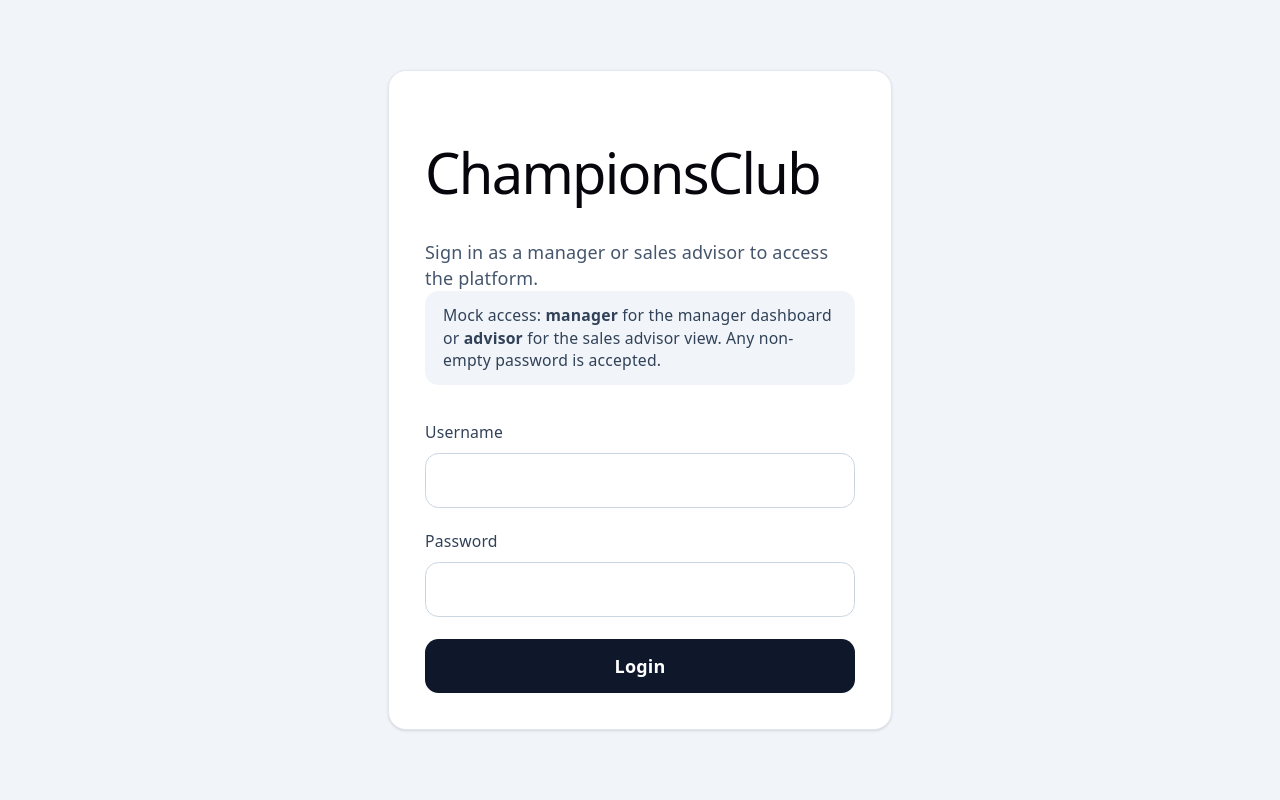
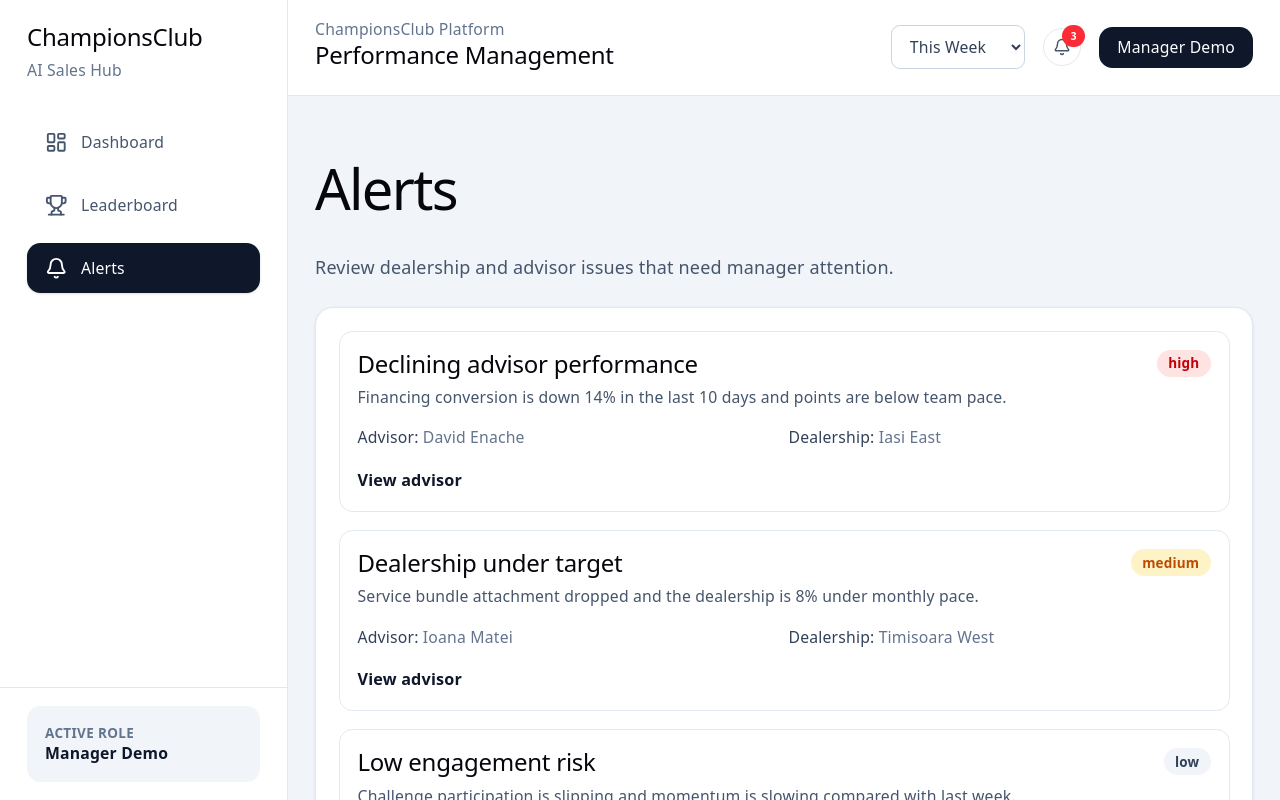
Before and after one commit to AlexandraPitaru/championsclub, a React (Vite) app in the folder championsclub-frontend/: page /alerts in a window 1280 px wide. Before the commit this address led to /login. Shown: the top 800 px of the page. Built offline with nearby package versions, Linux system fonts and the light colour scheme.

Commit message:
WIP: updates for login, and manager demo page

```diff
--- a/championsclub-frontend/package.json
+++ b/championsclub-frontend/package.json
@@ -10,10 +10,12 @@
     "preview": "vite preview"
   },
   "dependencies": {
+    "@beeq/core": "^1.12.3",
+    "@beeq/react": "^1.12.3",
     "clsx": "^2.1.1",
     "lucide-react": "^1.8.0",
-    "react": "^19.2.5",
-    "react-dom": "^19.2.5",
+    "react": "^18.3.1",
+    "react-dom": "^18.3.1",
     "react-router-dom": "^7.14.2",
     "recharts": "^3.8.1",
     "tailwind-merge": "^3.5.0"
--- a/championsclub-frontend/src/app/router/index.tsx
+++ b/championsclub-frontend/src/app/router/index.tsx
@@ -4,13 +4,17 @@ import LoginPage from "../../pages/LoginPage";
 import ManagerDashboardPage from "../../pages/ManagerDashboardPage";
 import AdvisorProfilePage from "../../pages/AdvisorProfilePage";
 import LeaderboardPage from "../../pages/LeaderboardPage";
+import AdvisorDashboardPage from "../../pages/AdvisorDashboardPage";
+import AlertsPage from "../../pages/AlertsPage";
 
 export default function AppRouter() {
     return (
         <Routes>
             <Route path="/login" element={<LoginPage />} />
             <Route path="/dashboard" element={<ManagerDashboardPage />} />
+            <Route path="/alerts" element={<AlertsPage />} />
             <Route path="/advisor/:id" element={<AdvisorProfilePage />} />
+            <Route path="/advisor-dashboard" element={<AdvisorDashboardPage />} />
             <Route path="/leaderboard" element={<LeaderboardPage />} />
 
             {/* fallback */}
--- a/championsclub-frontend/src/components/layout/Sidebar.tsx
+++ b/championsclub-frontend/src/components/layout/Sidebar.tsx
@@ -1,5 +1,5 @@
 import { NavLink } from "react-router-dom";
-import { LayoutDashboard, Trophy } from "lucide-react";
+import { Bell, LayoutDashboard, Trophy } from "lucide-react";
 
 const navItems = [
   {
@@ -12,20 +12,24 @@ const navItems = [
     to: "/leaderboard",
     icon: Trophy
   },
+  {
+    label: "Alerts",
+    to: "/alerts",
+    icon: Bell
+  },
 ]
 
 export default function Sidebar() {
   return (
-    <aside className="hidden w-64 shrink-0 border-r border-slate-200 bg-white lg:block">
-      <div className="flex h-full flex-col">
-        <div className="border-b border-slate-200 px-6 py-5">
+    <aside className="sticky top-0 hidden h-screen w-64 shrink-0 self-start border-r border-slate-200 bg-white lg:block">
+      <div className="flex h-full flex-col justify-between">
+        <div className="px-6 py-5">
           <div className="flex flex-col w-fit">
             <h2 className="text-xl font-bold text-slate-900 w-fit">ChampionsClub</h2>
             <p className="mt-1 text-sm text-slate-500 w-fit">AI Sales Hub</p>
           </div>
-        </div>
 
-        <nav className="flex-1 space-y-2 px-4 py-6">
+          <nav className="mt-8 flex flex-col gap-3">
             {navItems.map((item) => {
               const Icon = item.icon;
               return (
@@ -36,7 +40,7 @@ export default function Sidebar() {
                     [
                       "flex items-center gap-3 rounded-xl px-4 py-3 text-sm font-medium transition",
                       isActive
-                      ? "bg-slate-900 text-white"
+                        ? "bg-slate-900 text-white shadow-sm"
                         : "text-slate-600 hover:bg-slate-100 hover:text-slate-900",
                     ].join(" ")
                   }
@@ -47,6 +51,7 @@ export default function Sidebar() {
               );
             })}
           </nav>
+        </div>
 
         <div className="border-t border-slate-200 px-6 py-4">
           <div className="rounded-xl bg-slate-100 p-4">
--- a/championsclub-frontend/src/components/layout/Topbar.tsx
+++ b/championsclub-frontend/src/components/layout/Topbar.tsx
@@ -17,8 +17,8 @@ export default function Topbar() {
             <option>This Month</option>
           </select>
 
-          <button className="relative rounded-full border border-slate-200 p-2 text-slate-600 hover:bg-slate-100">
-            <Bell className="h-5 w-5" />
+          <button className="relative rounded-full border border-slate-200 p-[clamp(0.5rem,0.7vw,0.8rem)] text-slate-600 transition hover:bg-slate-100">
+            <Bell className="h-[clamp(1rem,1.2vw,1.35rem)] w-[clamp(1rem,1.2vw,1.35rem)]" />
             <span className="absolute -right-1 -top-1 flex h-5 w-5 items-center justify-center rounded-full bg-red-500 text-[10px] font-bold text-white">
               3
             </span>
--- a/championsclub-frontend/src/features/dashboard/PriorityAlertsPanel.tsx
+++ b/championsclub-frontend/src/features/dashboard/PriorityAlertsPanel.tsx
@@ -1,5 +1,7 @@
 import { useNavigate } from "react-router-dom";
 import Card from "../../components/ui/Card";
+
+
 
 type AlertItem = {
   id: string;
@@ -73,7 +75,7 @@ export default function PriorityAlertsPanel({
 
             <button
               onClick={() => navigate(`/advisor/${alert.advisorId}`)}
-              className="mt-4 text-sm font-semibold text-slate-900 hover:underline"
+              className="mt-4 text-[clamp(0.9rem,0.9vw,1rem)] font-semibold text-slate-900 transition hover:underline"
             >
               View advisor
             </button>
--- /dev/null
+++ b/championsclub-frontend/src/pages/AdvisorDashboardPage.tsx
@@ -0,0 +1,14 @@
+import AppShell from "../app/layouts/AppShell";
+
+export default function AdvisorDashboardPage() {
+  return (
+    <AppShell>
+      <div className="space-y-4">
+        <h1 className="text-3xl font-bold text-slate-900">Advisor Dashboard</h1>
+        <p className="text-slate-600">
+          Full advisor dashboard page will be implemented next.
+        </p>
+      </div>
+    </AppShell>
+  );
+}
--- /dev/null
+++ b/championsclub-frontend/src/pages/AlertsPage.tsx
@@ -0,0 +1,79 @@
+import { useNavigate } from "react-router-dom";
+import AppShell from "../app/layouts/AppShell";
+import Card from "../components/ui/Card";
+import { alerts } from "../services/mocks/demoData";
+
+const getSeverityClasses = (severity: string) => {
+  if (severity === "high") {
+    return "bg-red-100 text-red-700";
+  }
+
+  if (severity === "medium") {
+    return "bg-amber-100 text-amber-700";
+  }
+
+  return "bg-slate-100 text-slate-700";
+};
+
+export default function AlertsPage() {
+  const navigate = useNavigate();
+
+  return (
+    <AppShell>
+      <div className="space-y-6">
+        <section>
+          <h1 className="text-3xl font-bold text-slate-900">Alerts</h1>
+          <p className="mt-2 text-slate-600">
+            Review dealership and advisor issues that need manager attention.
+          </p>
+        </section>
+
+        <section>
+          <Card className="space-y-4">
+            {alerts.map((alert) => (
+              <div
+                key={alert.id}
+                className="rounded-xl border border-slate-200 p-4"
+              >
+                <div className="flex flex-col gap-3 md:flex-row md:items-start md:justify-between">
+                  <div>
+                    <h2 className="text-lg font-semibold text-slate-900">
+                      {alert.title}
+                    </h2>
+                    <p className="mt-2 text-sm text-slate-600">{alert.summary}</p>
+                  </div>
+
+                  <span
+                    className={`w-fit rounded-full px-2.5 py-1 text-xs font-semibold ${getSeverityClasses(
+                      alert.severity
+                    )}`}
+                  >
+                    {alert.severity}
+                  </span>
+                </div>
+
+                <div className="mt-4 grid gap-2 text-sm text-slate-500 md:grid-cols-2">
+                  <p>
+                    <span className="font-medium text-slate-700">Advisor:</span>{" "}
+                    {alert.advisorName}
+                  </p>
+                  <p>
+                    <span className="font-medium text-slate-700">Dealership:</span>{" "}
+                    {alert.dealership}
+                  </p>
+                </div>
+
+                <button
+                  onClick={() => navigate(`/advisor/${alert.advisorId}`)}
+                  className="mt-4 text-[clamp(0.9rem,0.9vw,1rem)] font-semibold text-slate-900 transition hover:underline"
+                >
+                  View advisor
+                </button>
+              </div>
+            ))}
+          </Card>
+        </section>
+      </div>
+    </AppShell>
+  );
+}
--- a/championsclub-frontend/src/pages/LoginPage.tsx
+++ b/championsclub-frontend/src/pages/LoginPage.tsx
@@ -1,26 +1,27 @@
-import { FormEvent, useState } from "react";
+import { useState } from "react";
 import { useNavigate } from "react-router-dom";
+import type React from "react";
 
 export default function LoginPage() {
   const navigate = useNavigate();
-  const [username, setUsername] = useState("");
+  const [email, setEmail] = useState("");
   const [password, setPassword] = useState("");
   const [errors, setErrors] = useState<{
-    username?: string;
+    email?: string;
     password?: string;
     form?: string;
   }>({});
 
-  function handleSubmit(event: FormEvent<HTMLFormElement>) {
+  const handleSubmit: React.FormEventHandler<HTMLFormElement> = (event) => {
     event.preventDefault();
 
     const nextErrors: {
-      username?: string;
+      email?: string;
       password?: string;
     } = {};
 
-    if (!username.trim()) {
-      nextErrors.username = "Username is required.";
+    if (!email.trim()) {
+      nextErrors.email = "Email is required.";
     }
 
     if (!password.trim()) {
@@ -33,20 +34,20 @@ export default function LoginPage() {
       return;
     }
 
-    const normalizedUsername = username.trim().toLowerCase();
+    const normalizedEmail = email.trim().toLowerCase();
 
-    if (normalizedUsername === "manager") {
+    if (normalizedEmail === "manager") {
       navigate("/dashboard");
       return;
     }
 
-    if (normalizedUsername === "advisor") {
-      navigate("/advisor/101");
+    if (normalizedEmail === "advisor") {
+      navigate("/advisor-dashboard");
       return;
     }
 
     setErrors({
-      form: "Invalid username. Use manager or advisor to access the mock views.",
+      form: "Invalid email. Use manager or advisor to access the mock views.",
     });
   }
 
@@ -67,29 +68,29 @@ export default function LoginPage() {
               htmlFor="username"
               className="block text-sm font-medium text-slate-700"
             >
-              Username
+              Email address
             </label>
             <input
               id="username"
-              name="username"
+              name="email"
               type="text"
-              value={username}
+              value={email}
               onChange={(event) => {
-                setUsername(event.target.value);
+                setEmail(event.target.value);
                 setErrors((currentErrors) => ({
                   ...currentErrors,
-                  username: undefined,
+                  email: undefined,
                   form: undefined,
                 }));
               }}
               className="w-full rounded-xl border border-slate-300 px-4 py-3 text-slate-900 outline-none transition focus:border-slate-900 focus:ring-2 focus:ring-slate-200"
-              aria-invalid={Boolean(errors.username)}
-              aria-describedby={errors.username ? "username-error" : undefined}
-              autoComplete="username"
+              aria-invalid={Boolean(errors.email)}
+              aria-describedby={errors.email ? "email-error" : undefined}
+              autoComplete="email"
             />
-            {errors.username ? (
-              <p id="username-error" className="text-sm text-red-600">
-                {errors.username}
+            {errors.email ? (
+              <p id="email-error" className="text-sm text-red-600">
+                {errors.email}
               </p>
             ) : null}
           </div>
@@ -134,7 +135,7 @@ export default function LoginPage() {
 
           <button
             type="submit"
-            className="w-full rounded-xl bg-slate-900 px-4 py-3 font-semibold text-white transition hover:bg-slate-700 focus:outline-none focus:ring-2 focus:ring-slate-300 focus:ring-offset-2"
+            className="w-full rounded-xl bg-slate-900 px-[clamp(1rem,1.6vw,1.5rem)] py-[clamp(0.75rem,1vw,1.1rem)] text-[clamp(0.95rem,1vw,1.08rem)] font-semibold text-white transition hover:bg-slate-700 focus:outline-none focus:ring-2 focus:ring-slate-300 focus:ring-offset-2"
           >
             Login
           </button>
--- a/championsclub-frontend/src/pages/ManagerDashboardPage.tsx
+++ b/championsclub-frontend/src/pages/ManagerDashboardPage.tsx
@@ -37,7 +37,10 @@ export default function ManagerDashboardPage() {
         </section>
 
         <section className="grid gap-6 xl:grid-cols-[2fr_1fr]">
-          <PerformanceTrendChart data={performanceTrend} />
+          <div className="space-y-6">
+            <PerformanceTrendChart data={performanceTrend} chartIdSuffix="primary" />
+            <PerformanceTrendChart data={performanceTrend} chartIdSuffix="secondary" />
+          </div>
           <PriorityAlertsPanel alerts={alerts} />
         </section>
 
```
Also changed, not shown: championsclub-frontend/src/components/charts/PerformanceTrendChart.tsx (+6 -2 lines), championsclub-frontend/src/services/api/authService.ts (added, +26 -0 lines), 1 other file (tests, documents, lock files or other folders). Lines whose indentation alone changed are shown as unchanged.
